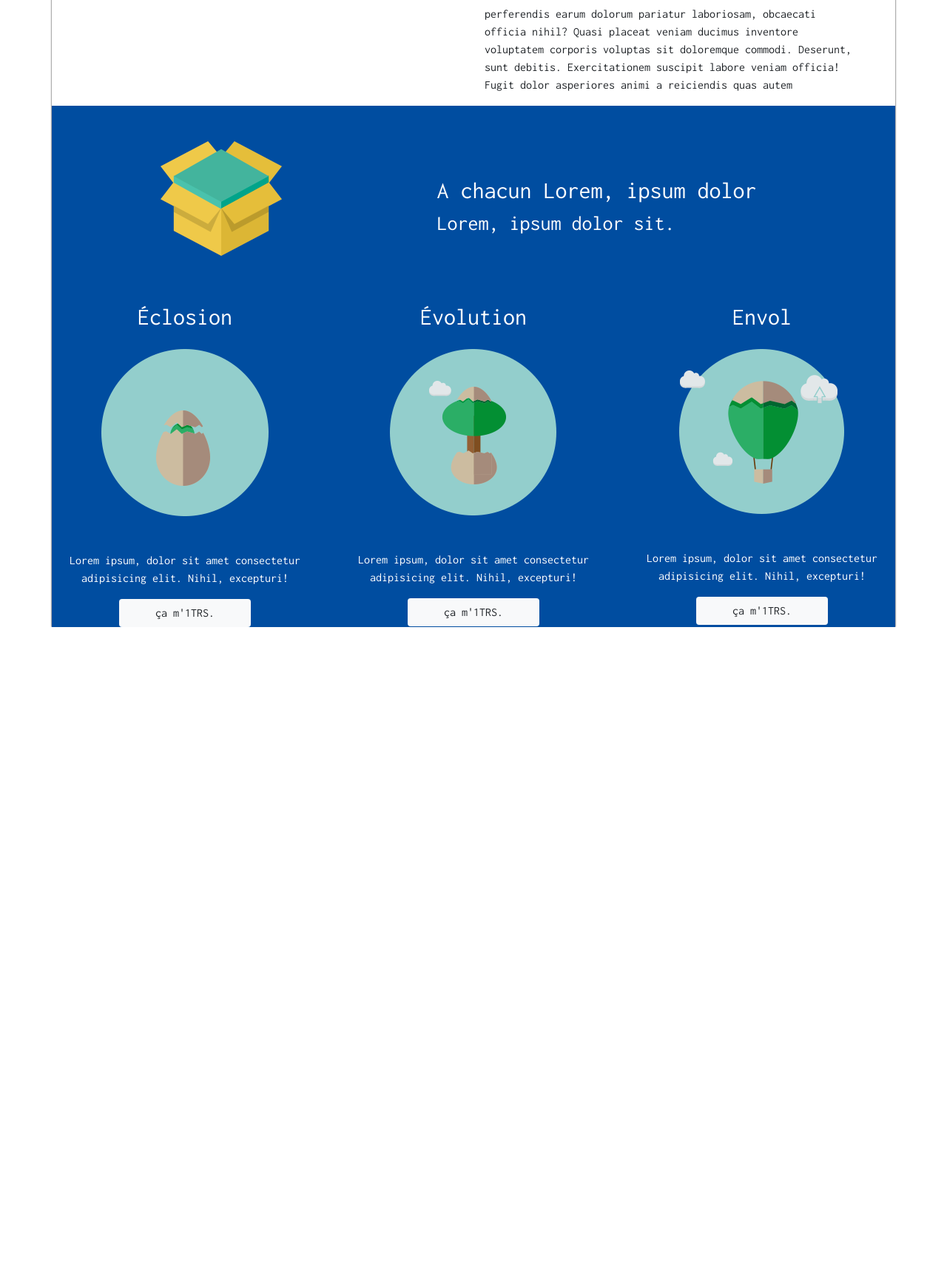
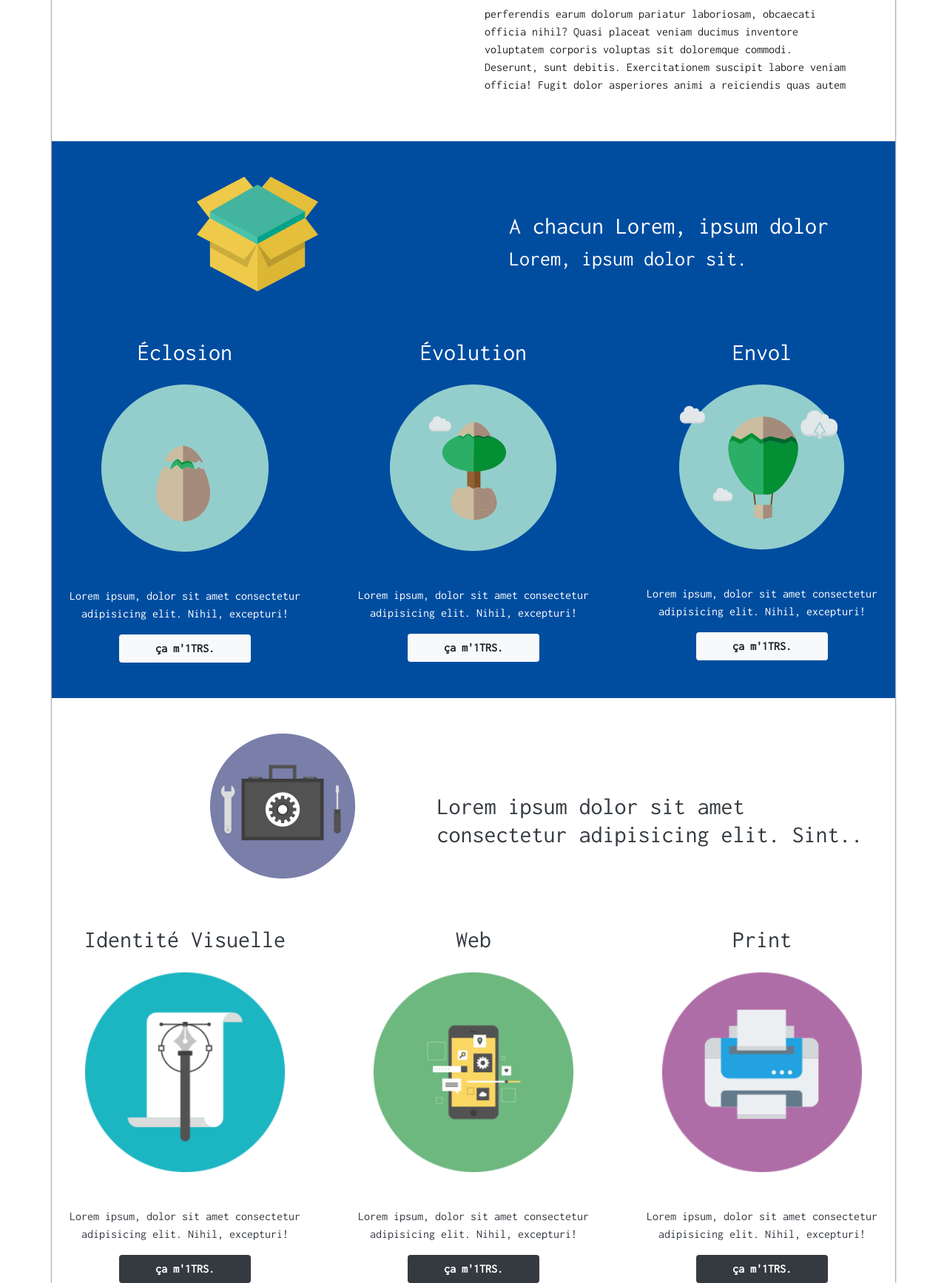
Before and after one commit to dawiteu/html-bootstrap-youcommunik, a website: page index.html in a window 1280 px wide. Shown: the part 1046-2781 px from the top of the page at 74% size. Before the commit the page ends 1894 px from the top, so only its background shows below. Drawn offline with nearby package versions, Linux system fonts and the light colour scheme.

Commit message:
section 2 fin

```diff
--- a/index.html
+++ b/index.html
@@ -9,7 +9,7 @@
 <body>
     <section class="container" id="maincontainer">
         <header>
-            <nav class="navbar navbar-expand-lg navbar-light bg-black">
+            <nav class="navbar navbar-expand-lg navbar-dark bg-black">
                 <a class="navbar-brand" href="#">
                     <img src="public/img/logo-horizontal-fond-noir-couleur.png" alt="Banenr home">
                 </a>
@@ -24,41 +24,41 @@
 
                     <li class="nav-item">
                         <a class="nav-link text-white text-center" href="#">
-                            <img src="public/img/home-icon.png" alt="Home" class="img-fluid mx-auto d-block pb-2">
+                            <img src="public/img/home-icon.png" alt="Home" class="img-fluid mx-auto d-lg-block d-md-inline d-sm-inline  pb-2">
                             <span>Home</span>
                         </a>
                     </li>
 
                     <li class="nav-item">
                         <a class="nav-link text-white text-center" href="#">
-                            <img src="public/img/packages-icon.png" alt="package" class="img-fluid mx-auto d-block pb-2">
+                            <img src="public/img/packages-icon.png" alt="package" class="img-fluid mx-auto d-lg-block d-md-inline d-sm-inline  pb-2">
                             <span>package</span>
                         </a>
                     </li>
                     <li class="nav-item">
                         <a class="nav-link text-white text-center" href="#">
-                            <img src="public/img/outils-icon.png" alt="outils" class="img-fluid mx-auto d-block pb-2">
+                            <img src="public/img/outils-icon.png" alt="outils" class="img-fluid mx-auto d-lg-block d-md-inline d-sm-inline  pb-2">
                             <span>outils</span>
                         </a>
                     </li>
 
                     <li class="nav-item">
                         <a class="nav-link text-white text-center" href="#">
-                            <img src="public/img/projets-icon.png" alt="projets" class="img-fluid mx-auto d-block pb-2">
+                            <img src="public/img/projets-icon.png" alt="projets" class="img-fluid mx-auto d-lg-block d-md-inline d-sm-inline  pb-2">
                             <span>projets</span>
                         </a>
                     </li>
 
                     <li class="nav-item">
                         <a class="nav-link text-white text-center" href="#">
-                            <img src="public/img/temoignages-icon.png" alt="temoignages" class="img-fluid mx-auto d-block pb-2">
+                            <img src="public/img/temoignages-icon.png" alt="temoignages" class="img-fluid mx-auto d-lg-block d-md-inline d-sm-inline  pb-2">
                             <span>temoignages</span>
                         </a>
                     </li>
 
                     <li class="nav-item">
                         <a class="nav-link text-white text-center" href="#">
-                            <img src="public/img/contact-icon.png" alt="contact" class="img-fluid mx-auto d-block pb-2">
+                            <img src="public/img/contact-icon.png" alt="contact" class="img-fluid mx-auto d-lg-block d-md-inline d-sm-inline  pb-2">
                             <span>contact</span>
                         </a>
                     </li>
@@ -73,32 +73,37 @@
         </header>
 
         <section id="informations">
-            <div class="row">
-                <div class="col-6 text-center">
+
+            <div class="row" style="margin:0!important;">
+
+                <div class="col-lg-6 col-md-12 col-sm-12 text-center">
                     <img src="public/img/logo-about.png" alt="YouComm about us" class="img-fluid p-5">
                 </div>
 
-                <div class="col-6">
+                <div class="col-lg-6 col-md-12 col-sm-12 text-center text-lg-left ">
+
                     <h3 class="pt-5 pr-5">Lorem ipsum dolor sit amet consectetur adipisicing elit.  Nobis animi veniam .</h3>
+
                     <p class="pt-1 pr-5">Lorem ipsum dolor sit amet consectetur adipisicing elit. Dicta soluta nemo adipisci sed ea nisi nesciunt quod, blanditiis in dolores impedit consequuntur excepturi autem molestiae provident saepe quos aperiam, facere aut labore.</p>
 
                     <p class="pt-1 pr-5">Similique, animi fugiat inventore placeat, vero dolor eligendi hic nemo iure fugit facere magni! Magnam ipsum blanditiis facere odit distinctio nesciunt a odio? Suscipit, deserunt animi. Maxime alias aspernatur</p>
 
-                    <p class="pt-1 pr-5">perferendis earum dolorum pariatur laboriosam, obcaecati officia nihil? Quasi placeat veniam ducimus inventore voluptatem corporis voluptas sit doloremque commodi. Deserunt, sunt debitis. Exercitationem suscipit labore veniam officia! Fugit dolor asperiores animi a reiciendis quas autem</p>
+                    <p class="pt-1 pr-5 pb-5">perferendis earum dolorum pariatur laboriosam, obcaecati officia nihil? Quasi placeat veniam ducimus inventore voluptatem corporis voluptas sit doloremque commodi. Deserunt, sunt debitis. Exercitationem suscipit labore veniam officia! Fugit dolor asperiores animi a reiciendis quas autem</p>
 
                 </div>
             </div>
+
         </section>
 
-        <section class="bg-blue">
+        <section class="bg-blue pb-5">
 
             <div class="row">
 
-                <div class="col-5 text-center align-items-center">
+                <div class="col-lg-6 col-md-12 col-sm-12 text-center align-items-center">
                     <img src="public/img/packages.png" alt="packages" class="img-fluid m-5" />
                 </div>
 
-                <div class="col-7 text-left text-white align-items-center p-5">
+                <div class="col-lg-6 col-md-12 col-sm-12 text-center text-lg-left text-white align-items-center p-5">
                     <h2 class="pt-5">A chacun Lorem, ipsum dolor</h2>
                     <h3>Lorem, ipsum dolor sit.</h3>
                 </div>
@@ -108,30 +113,77 @@
 
             <div class="row">
 
-                <div class="col-4 text-center text-white">
+                <div class="col-lg-4 col-md-6 col-sm-12 text-center text-white ">
                     <h2 class="p-3 text-capitalize">éclosion</h2>
                     <img src="public/img/icon-eclosion.png" alt="Eclosion" class="img-fluid" />
                     <p class="pt-5">Lorem ipsum, dolor sit amet consectetur adipisicing elit. Nihil, excepturi!</p>
-                    <button class="btn bg-light px-5">ça m'1TRS.</button>
+                    <button class="btn bg-light font-weight-bold px-5">ça m'1TRS.</button>
                 </div>
 
-                <div class="col-4 text-center text-white">
-                    <h2 class="text-white p-3 text-capitalize">évolution</h2>
+                <div class="col-lg-4 col-md-6 col-sm-12 text-center  text-white">
+                    <h2 class="p-3 text-capitalize">évolution</h2>
                     <img src="public/img/icon-evolution.png" alt="evolution" class="img-fluid" />
                     <p class="pt-5">Lorem ipsum, dolor sit amet consectetur adipisicing elit. Nihil, excepturi!</p>
-                    <button class="btn bg-light px-5">ça m'1TRS.</button>
+                    <button class="btn bg-light font-weight-bold px-5">ça m'1TRS.</button>
                 </div>
-                <div class="col-4 text-center text-white">
+                <div class="col-lg-4 col-md-6 mx-md-auto col-sm-12 text-center text-white">
                     <h2 class="p-3 text-capitalize">envol</h2>
                     <img src="public/img/icon-envole.png" alt="envol" class="img-fluid" />
                     <p class="pt-5">Lorem ipsum, dolor sit amet consectetur adipisicing elit. Nihil, excepturi!</p>
-                    <button class="btn bg-light px-5">ça m'1TRS.</button>
+                    <button class="btn bg-light font-weight-bold px-5">ça m'1TRS.</button>
                 </div>
 
             </div>
 
 
         </section>
+
+
+        <section class="bg-white">
+
+            <div class="row align-items-center">
+
+                <div class="col-5 text-center d-flex justify-content-end">
+                    <img src="public/img/outils.png" alt="packages" class="img-fluid m-5 " />
+                </div>
+
+                <div class="col-7 text-left text-dark align-items-center p-5">
+                    <h2 class="pt-5">Lorem ipsum dolor sit amet consectetur adipisicing elit. Sint..</h2>
+
+                </div>
+
+            </div>
+
+
+            <div class="row">
+
+                <div class="col-lg-4 col-md-6 col-sm-12 text-center text-dark">
+                    <h2 class="p-3 text-capitalize">Identité visuelle</h2>
+                    <img src="public/img/identite-graphique.png" alt="ident visuelle" class="img-fluid w-75" />
+                    <p class="pt-5">Lorem ipsum, dolor sit amet consectetur adipisicing elit. Nihil, excepturi!</p>
+                    <button class="btn bg-dark text-white font-weight-bold px-5">ça m'1TRS.</button>
+                </div>
+
+                <div class="col-lg-4 col-md-6 col-sm-12 text-center text-dark">
+                    <h2 class="p-3 text-capitalize">web</h2>
+                    <img src="public/img/reseaux-sociaux.png" alt="web" class="img-fluid w-75" />
+                    <p class="pt-5">Lorem ipsum, dolor sit amet consectetur adipisicing elit. Nihil, excepturi!</p>
+                    <button class="btn bg-dark text-white font-weight-bold px-5">ça m'1TRS.</button>
+                </div>
+                <div class="col-lg-4 col-md-6 mx-md-auto col-sm-12 text-center text-dark">
+                    <h2 class="p-3 text-capitalize">print</h2>
+                    <img src="public/img/print.png" alt="print" class="img-fluid w-75" />
+                    <p class="pt-5">Lorem ipsum, dolor sit amet consectetur adipisicing elit. Nihil, excepturi!</p>
+                    <button class="btn bg-dark text-white font-weight-bold px-5">ça m'1TRS.</button>
+                </div>
+
+            </div>
+
+
+
+        </section>
+
+
 
     </section>
 
--- a/src/sass/_modules/_style.scss
+++ b/src/sass/_modules/_style.scss
@@ -7,8 +7,12 @@ body{
     font-family:"Inconsolata"!important;
 }
 
-#maincontainer{
-    box-shadow:0px 0px 2px $cblack;
-    padding-left:0px!important;
-    padding-right:0px!important; // les paddings font que le box shadow est d2caler de 15 px ;; ( p L et R a 15 px sur .container et compagnie );
-}
+// @media screen and (min-width: 960px){
+
+//     #maincontainer{
+//         box-shadow:0px 0px 2px $cblack;
+//         padding-left:0px!important;
+//         padding-right:0px!important; // les paddings font que le box shadow est d2caler de 15 px ;; ( p L et R a 15 px sur .container et compagnie );
+//     }
+
+// }
```
